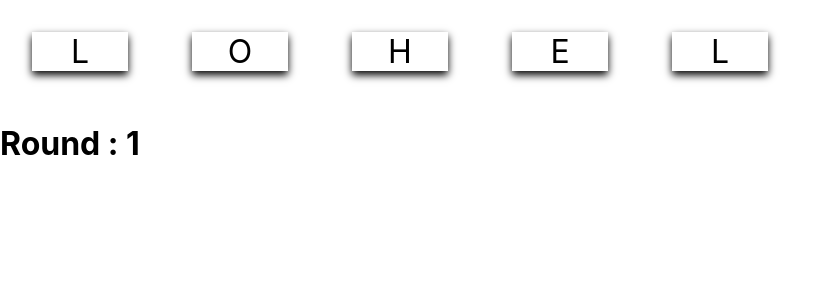
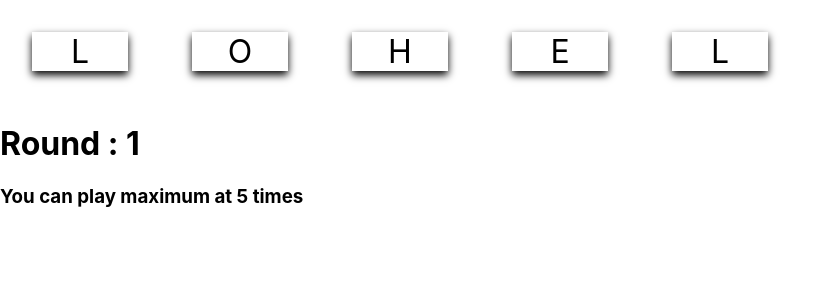
Before and after one commit to nppdon/labReact, a React (Create React App) app in the folder card-game/: page / in a window 1280 px wide. Shown: the top 300 px of the page, without its empty margins (0-838 px from the left). Built offline with nearby package versions, Linux system fonts and the light colour scheme.

Commit message:
GAME LOGIC : add maximum time to play
you can play at 5 times that is maximum

```diff
--- a/card-game/src/App.css
+++ b/card-game/src/App.css
@@ -4,6 +4,11 @@
 .activeCard {
   color: red;
   background: pink;
+}
+
+.gameWin {
+  color: black;
+  background: greenyellow;
 }
 .card {
   display: inline-block;
--- a/card-game/src/WordCard.js
+++ b/card-game/src/WordCard.js
@@ -10,7 +10,9 @@ const prepareStateFromWord = (given_word) => {
         chars,
         attempt: 1,
         guess: [],
-        completed: false
+        completed: false,
+        playMax: 5, // play maximum 5 times
+        gamestatus:false // true when attempted 5 times or when you lose
     }
 }
 export default class WordCard extends Component{
@@ -32,11 +34,18 @@ export default class WordCard extends Component{
         })
 
         if(guess.length === this.state.chars.length){
-            if(guess.join('').toString() === this.state.word){
-                this.setState({guess: [], completed: true})
+            if(this.state.attempt!=this.state.playMax){
+                if(guess.join('').toString() === this.state.word){
+                    this.setState({guess: [], completed: true})
+                }
+                else{
+                    this.setState({guess: [], attempt: this.state.attempt + 1})
+                }
             }
             else{
-                this.setState({guess: [], attempt: this.state.attempt + 1})
+                this.setState({guess: [], completed: true})
+                this.setState({guess: [], gamestatus:true})
+
             }
         }
 
@@ -46,7 +55,9 @@ export default class WordCard extends Component{
             <div>
                 { Array.from(this.state.chars).map((c,i) => <CharacterCard value={c} key={i} attempt={this.state.attempt} activationHandler={this.activationHandler}/>)}
                 <h1> Round : {this.state.attempt}</h1>
-                <h1>{this.state.completed? 'YOU WIN' : ''}</h1>
+                <h3> You can play maximum at {this.state.playMax} times</h3>
+                <h1>{this.state.completed&&!this.state.gamestatus? 'YOU WIN' : ''}</h1>
+                <h1>{this.state.gamestatus? 'YOU LOSE' : ''}</h1>
             </div>
         );
     }
```
